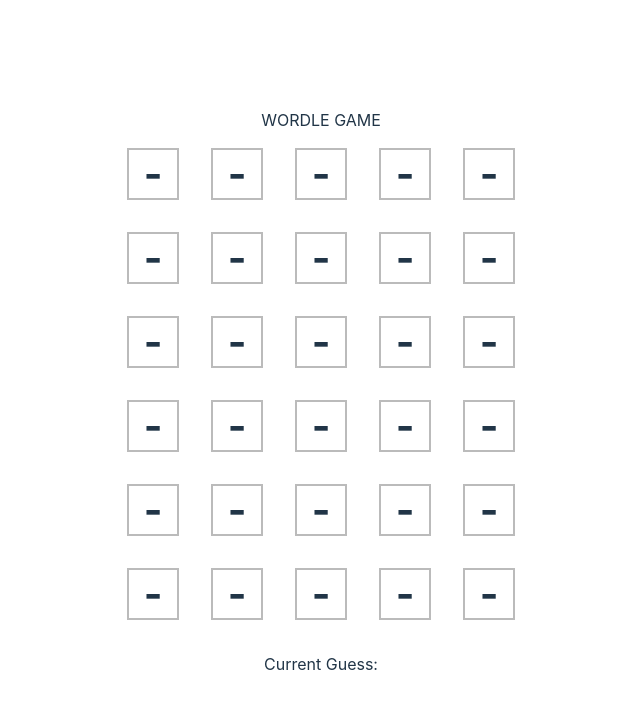
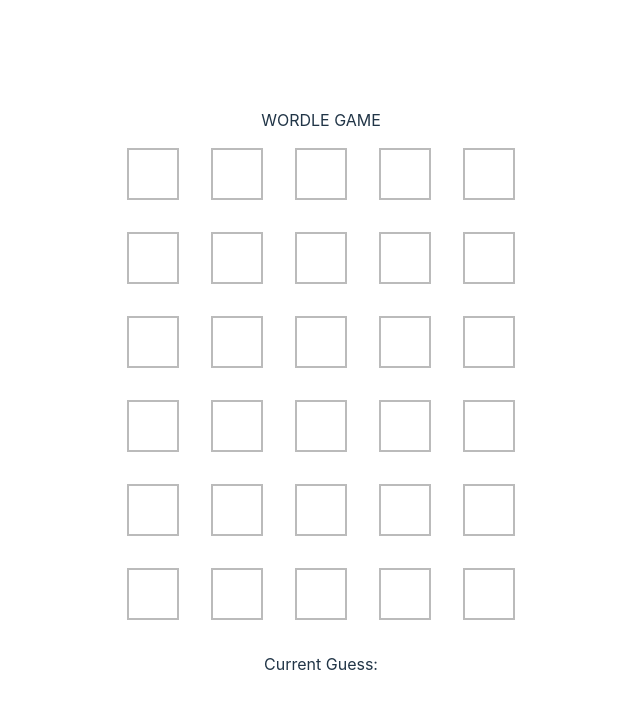
Before and after one commit to DidierOsindero/wordle-game, a React (Vite) app: page / in a window 1280 px wide. Shown: the top 708 px of the page, without its empty margins (319-959 px from the left). Built offline with nearby package versions, Linux system fonts and the light colour scheme.

Commit message:
Add colours to evluated guesses

```diff
--- a/src/components/GameGrid.tsx
+++ b/src/components/GameGrid.tsx
@@ -16,11 +16,7 @@ export const GameGrid = ({
   return (
     <div className="ctn-game-grid">
       {previousGuessesEvaluated.map((evaluatedGuess, i) => {
-        return (
-          <div key={i}>
-            <Row evaluatedGuess={evaluatedGuess} />
-          </div>
-        );
+        return <Row evaluatedGuess={evaluatedGuess} key={i} />;
       })}
     </div>
   );
--- a/src/components/Row.tsx
+++ b/src/components/Row.tsx
@@ -9,21 +9,41 @@ export const Row = ({ evaluatedGuess }: RowProps): JSX.Element => {
   if (evaluatedGuess) {
     return (
       <div className="row">
-        <div>{evaluatedGuess[0].value}</div>
-        <div>{evaluatedGuess[1].value}</div>
-        <div>{evaluatedGuess[2].value}</div>
-        <div>{evaluatedGuess[3].value}</div>
-        <div>{evaluatedGuess[4].value}</div>
+        <div
+          style={{ backgroundColor: statusToColour(evaluatedGuess[0].status) }}
+        >
+          {evaluatedGuess[0].value}
+        </div>
+        <div
+          style={{ backgroundColor: statusToColour(evaluatedGuess[1].status) }}
+        >
+          {evaluatedGuess[1].value}
+        </div>
+        <div
+          style={{ backgroundColor: statusToColour(evaluatedGuess[2].status) }}
+        >
+          {evaluatedGuess[2].value}
+        </div>
+        <div
+          style={{ backgroundColor: statusToColour(evaluatedGuess[3].status) }}
+        >
+          {evaluatedGuess[3].value}
+        </div>
+        <div
+          style={{ backgroundColor: statusToColour(evaluatedGuess[4].status) }}
+        >
+          {evaluatedGuess[4].value}
+        </div>
       </div>
     );
   } else {
     return (
       <div className="row">
-        <div>{"-"}</div>
-        <div>{"-"}</div>
-        <div>{"-"}</div>
-        <div>{"-"}</div>
-        <div>{"-"}</div>
+        <div></div>
+        <div></div>
+        <div></div>
+        <div></div>
+        <div></div>
       </div>
     );
   }
```
